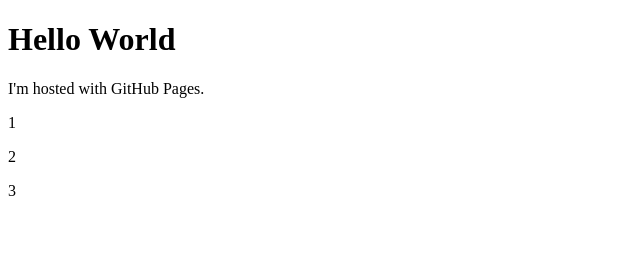
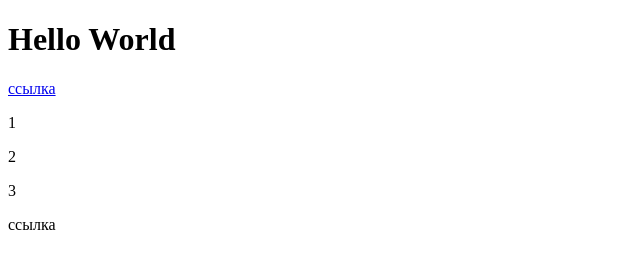
Before and after one commit to Alexsab/alexsab.github.io, a plain HTML site: page index.html in a window 1280 px wide. Shown: the whole page, without its empty margins (0-640 px from the left). Drawn offline with Linux system fonts and the light colour scheme.

Commit message:
Update index.html

```diff
--- a/index.html
+++ b/index.html
@@ -2,9 +2,10 @@
 <html>
 <body>
 <h1>Hello World</h1>
-<p>I'm hosted with GitHub Pages.</p>
+<p><a href="geo:12.86000833141691,100.90001685616923">ссылка</a></p>
 <p>1</p>
 <p>2</p>
 <p>3</p>
+<p><a onClick="window.open('geo:12.86000833141691,100.90001685616923')">ссылка</a></p>
 </body>
 </html>
```
